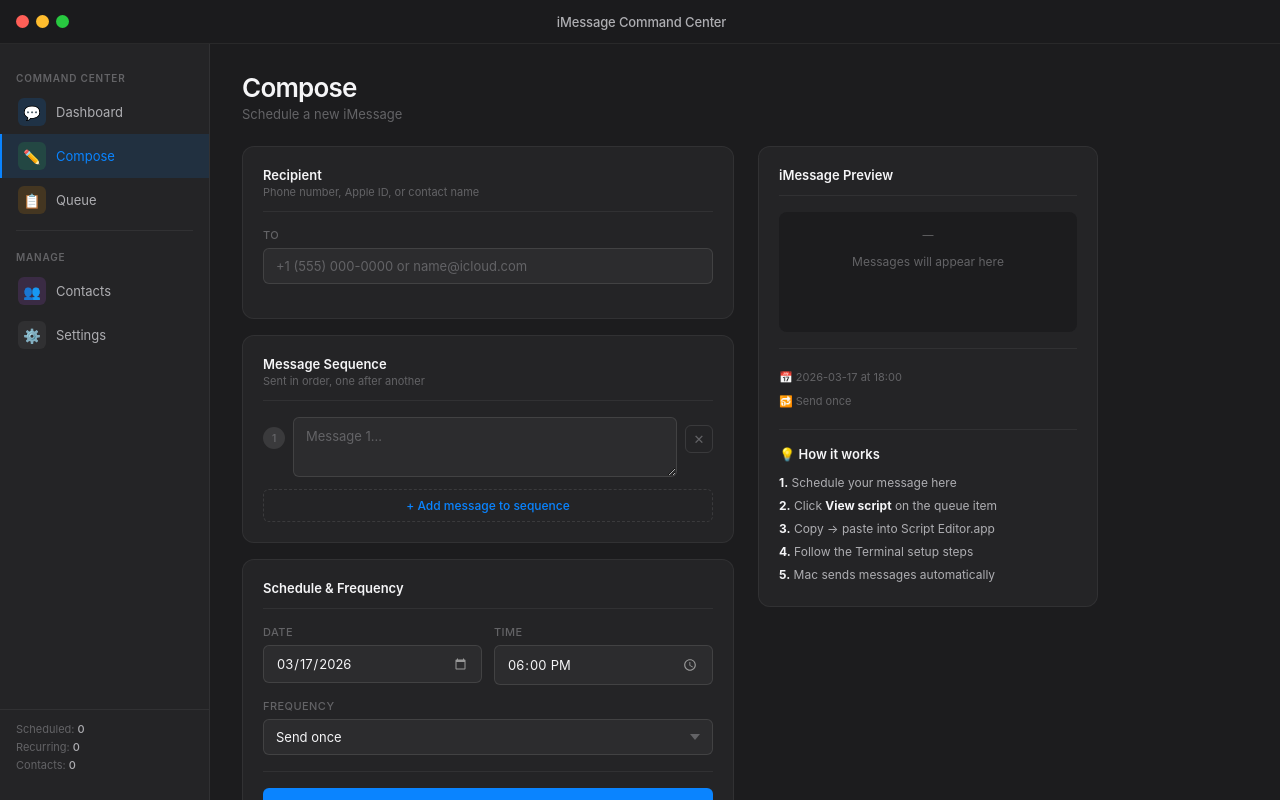
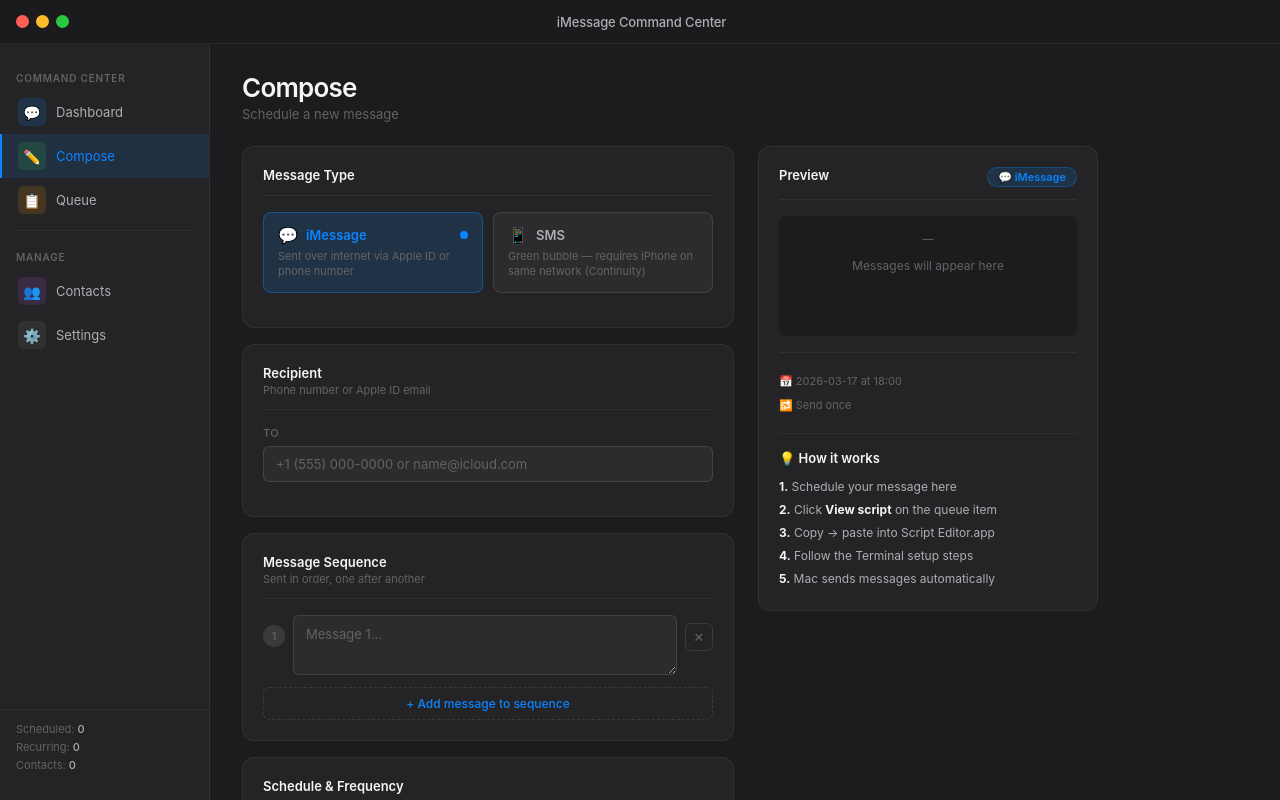
Before and after one commit to mikedeleamon/imsg-command-center, a React (Vite) app: page / in a window 1280 px wide. Both pictures are taken after a click on the button "+ New Message". Built offline with nearby package versions, Linux system fonts and the light colour scheme.

Commit message:
added functionality to send iMessage or SMS/RCS

```diff
--- a/src/components/shared/QueueItem.jsx
+++ b/src/components/shared/QueueItem.jsx
@@ -79,6 +79,15 @@
               <span style={{ fontSize: 14, fontWeight: 600, color: 'var(--text)' }}>
                 {item.recipient}
               </span>
+              {/* Channel badge */}
+              <span style={{
+                fontSize: 10, fontWeight: 600, padding: '2px 8px', borderRadius: 20,
+                background: item.msgType === 'sms' ? 'rgba(48,209,88,0.15)' : 'rgba(10,132,255,0.12)',
+                color:      item.msgType === 'sms' ? 'var(--green)'          : 'var(--accent)',
+                border:     `1px solid ${item.msgType === 'sms' ? 'rgba(48,209,88,0.3)' : 'rgba(10,132,255,0.25)'}`,
+              }}>
+                {item.msgType === 'sms' ? '📱 SMS' : '💬 iMessage'}
+              </span>
               {/* Frequency chip */}
               <span className={freqChipCls}>{item.flabel}</span>
               {/* Live status chip */}
--- a/src/utils/helpers.js
+++ b/src/utils/helpers.js
@@ -45,6 +45,33 @@
   return ''
 }
 
+export const PLATFORMS = {
+  imessage: {
+    id:        'imessage',
+    label:     'iMessage',
+    icon:      '💬',
+    color:     '#0a84ff',
+    bgColor:   'rgba(10,132,255,0.15)',
+    hint:      'Requires Apple ID / iMessage account',
+  },
+  sms: {
+    id:        'sms',
+    label:     'SMS',
+    icon:      '📱',
+    color:     '#30d158',
+    bgColor:   'rgba(48,209,88,0.15)',
+    hint:      'Requires iPhone paired via Continuity (same Apple ID, same Wi-Fi)',
+  },
+  whatsapp: {
+    id:        'whatsapp',
+    label:     'WhatsApp',
+    icon:      '🟢',
+    color:     '#25d366',
+    bgColor:   'rgba(37,211,102,0.15)',
+    hint:      'Requires WhatsApp Desktop installed. Phone number must include country code (e.g. +1 555…)',
+  },
+}
+
 export const AVATAR_COLORS = [
   '#0a84ff', '#30d158', '#ff9f0a',
   '#bf5af2', '#ff453a', '#32d2ff',
--- a/src/utils/scriptGen.js
+++ b/src/utils/scriptGen.js
@@ -1,16 +1,21 @@
 import { cronExpr } from './helpers'
 
 export function generateScript(item, settings = {}) {
-  const sp = (settings.scriptPath ?? '~/imsg_scripts/').replace(/\/$/, '')
-  const scriptPath = `${sp}/imsg_${item.id}.scpt`
-  const rec = String(item.recipient ?? '').replace(/\\/g, '\\\\').replace(/"/g, '\\"')
+  const sp          = (settings.scriptPath ?? '~/imsg_scripts/').replace(/\/$/, '')
+  const scriptPath  = `${sp}/imsg_${item.id}.scpt`
+  const isSMS       = item.msgType === 'sms'
+  const serviceType = isSMS ? 'SMS' : 'iMessage'
+  const channelName = isSMS ? 'SMS (via iPhone Continuity)' : 'iMessage'
+  const rec         = String(item.recipient ?? '').replace(/\\/g, '\\\\').replace(/"/g, '\\"')
 
   const sends = (item.messages ?? [])
     .map(m => `  send "${String(m).replace(/\\/g, '\\\\').replace(/"/g, '\\"')}" to targetBuddy`)
     .join('\n')
 
   const deliveryNote = settings.showDeliveryNote !== false
-    ? `-- NOTE: Messages.app must be open & signed into iMessage.\n`
+    ? isSMS
+      ? `-- NOTE: Messages.app must be open. Your iPhone must be on the same\n-- network as your Mac with Continuity enabled for SMS to work.\n`
+      : `-- NOTE: Messages.app must be open & signed into iMessage.\n`
     : ''
 
   const sleepNote = settings.showSleepNote !== false
@@ -20,6 +25,7 @@
   const applescript = [
     `-- ━━━━━━━━━━━━━━━━━━━━━━━━━━━━━━━━━━━`,
     `-- iMessage Command Center — AppleScript`,
+    `-- Channel   : ${channelName}`,
     `-- Recipient : ${item.recipient}`,
     `-- Scheduled : ${item.date} at ${item.time}`,
     `-- Frequency : ${item.flabel}`,
@@ -27,7 +33,7 @@
     `-- ━━━━━━━━━━━━━━━━━━━━━━━━━━━━━━━━━━━`,
     deliveryNote,
     `tell application "Messages"`,
-    `  set targetService to 1st service whose service type = iMessage`,
+    `  set targetService to 1st service whose service type = ${serviceType}`,
     `  set targetBuddy to buddy "${rec}" of targetService`,
     sends,
     `end tell`,
--- a/src/views/Compose.jsx
+++ b/src/views/Compose.jsx
@@ -11,9 +11,72 @@
   }
 }
 
+// ── Message type toggle ──────────────────────────────────────────────────────
+function MsgTypeToggle({ value, onChange }) {
+  const opts = [
+    {
+      id:    'imessage',
+      label: 'iMessage',
+      icon:  '💬',
+      desc:  'Sent over internet via Apple ID or phone number',
+      color: '#0a84ff',
+      bg:    'rgba(10,132,255,0.15)',
+      border:'rgba(10,132,255,0.4)',
+    },
+    {
+      id:    'sms',
+      label: 'SMS',
+      icon:  '📱',
+      desc:  'Green bubble — requires iPhone on same network (Continuity)',
+      color: '#30d158',
+      bg:    'rgba(48,209,88,0.15)',
+      border:'rgba(48,209,88,0.4)',
+    },
+  ]
+
+  return (
+    <div style={{ display: 'flex', gap: 10, marginBottom: 14 }}>
+      {opts.map(o => {
+        const active = value === o.id
+        return (
+          <div
+            key={o.id}
+            onClick={() => onChange(o.id)}
+            style={{
+              flex: 1, padding: '12px 14px', borderRadius: 'var(--radius-sm)',
+              border: `1.5px solid ${active ? o.border : 'var(--border)'}`,
+              background: active ? o.bg : 'var(--bg1)',
+              cursor: 'pointer', transition: 'all .15s',
+            }}
+          >
+            <div style={{ display: 'flex', alignItems: 'center', gap: 8, marginBottom: 4 }}>
+              <span style={{ fontSize: 16 }}>{o.icon}</span>
+              <span style={{
+                fontSize: 13, fontWeight: 600,
+                color: active ? o.color : 'var(--text2)',
+              }}>
+                {o.label}
+              </span>
+              {active && (
+                <span style={{
+                  marginLeft: 'auto', width: 8, height: 8, borderRadius: '50%',
+                  background: o.color, flexShrink: 0,
+                }} />
+              )}
+            </div>
+            <div style={{ fontSize: 11, color: 'var(--text3)', lineHeight: 1.4 }}>
+              {o.desc}
+            </div>
+          </div>
+        )
+      })}
+    </div>
+  )
+}
+
 // ── Message sequence input ───────────────────────────────────────────────────
 function MsgSequence({ messages, onChange }) {
-  const add = () => onChange([...messages, ''])
+  const add    = () => onChange([...messages, ''])
   const remove = (i) => { if (messages.length <= 1) return; onChange(messages.filter((_, j) => j !== i)) }
   const update = (i, val) => onChange(messages.map((m, j) => j === i ? val : m))
 
@@ -61,25 +124,49 @@
   )
 }
 
-// ── iMessage bubble preview ──────────────────────────────────────────────────
-function Preview({ recipient, messages, date, time, freq, cNum, cUnit }) {
-  const label = freqLabel(freq, cNum, cUnit)
+// ── Bubble preview ───────────────────────────────────────────────────────────
+function Preview({ recipient, messages, date, time, freq, cNum, cUnit, msgType }) {
+  const label     = freqLabel(freq, cNum, cUnit)
   const validMsgs = messages.filter(Boolean)
+  const isSMS     = msgType === 'sms'
+
+  // iMessage = blue, SMS = green
+  const bubbleColor   = isSMS ? '#1a8a3c' : 'var(--accent)'
+  const channelLabel  = isSMS ? '📱 SMS' : '💬 iMessage'
+  const channelColor  = isSMS ? 'var(--green)' : 'var(--accent)'
+
   return (
     <div className="card" style={{ position:'sticky', top:0 }}>
-      <div className="card-header"><div className="card-title">iMessage Preview</div></div>
+      <div className="card-header">
+        <div className="card-title">Preview</div>
+        <span style={{
+          marginLeft:'auto', fontSize:11, fontWeight:600,
+          padding:'2px 10px', borderRadius:20,
+          background: isSMS ? 'rgba(48,209,88,0.15)' : 'rgba(10,132,255,0.15)',
+          color: channelColor,
+          border: `1px solid ${isSMS ? 'rgba(48,209,88,0.3)' : 'rgba(10,132,255,0.3)'}`,
+        }}>
+          {channelLabel}
+        </span>
+      </div>
 
-      <div style={{ background:'var(--bg0)', borderRadius:'var(--radius-sm)', padding:16, minHeight:120 }}>
+      {/* iOS-style chat window */}
+      <div style={{
+        background:'var(--bg0)', borderRadius:'var(--radius-sm)',
+        padding:16, minHeight:120,
+      }}>
         <div style={{ fontSize:11, color:'var(--text3)', textAlign:'center', marginBottom:12 }}>
           {recipient || '—'}
         </div>
         {validMsgs.length === 0 ? (
-          <div style={{ fontSize:12, color:'var(--text3)', textAlign:'center' }}>Messages will appear here</div>
+          <div style={{ fontSize:12, color:'var(--text3)', textAlign:'center' }}>
+            Messages will appear here
+          </div>
         ) : (
           validMsgs.map((m, i) => (
             <div key={i} style={{ display:'flex', justifyContent:'flex-end', marginBottom:6 }}>
               <div style={{
-                background:'var(--accent)', color:'#fff',
+                background: bubbleColor, color:'#fff',
                 borderRadius:'14px 14px 4px 14px',
                 padding:'8px 12px', fontSize:12, maxWidth:'80%',
                 wordBreak:'break-word', lineHeight:1.4,
@@ -90,6 +177,17 @@
           ))
         )}
       </div>
+
+      {isSMS && (
+        <div style={{
+          marginTop:12, padding:'8px 10px', borderRadius:'var(--radius-xs)',
+          background:'rgba(255,214,10,0.08)', border:'1px solid rgba(255,214,10,0.2)',
+          fontSize:11, color:'var(--yellow)', lineHeight:1.6,
+        }}>
+          ⚠️ SMS requires your iPhone to be on the same Wi-Fi as your Mac with
+          Continuity enabled (Settings → Phone → Calls on Other Devices / Text Message Forwarding).
+        </div>
+      )}
 
       <div className="separator" />
       <div style={{ fontSize:11, color:'var(--text3)', lineHeight:2.2 }}>
@@ -114,9 +212,10 @@
 
 // ── Main Compose view ────────────────────────────────────────────────────────
 export default function Compose() {
-  const { contacts, addScheduled, navigate, prefill, clearPrefill, toast } = useApp()
+  const { contacts, addScheduled, navigate, prefill, clearPrefill } = useApp()
   const { date: d0, time: t0 } = todayPlus1h()
 
+  const [msgType,   setMsgType]   = useState('imessage')
   const [recipient, setRecipient] = useState('')
   const [messages,  setMessages]  = useState([''])
   const [date,      setDate]      = useState(d0)
@@ -126,10 +225,10 @@
   const [cUnit,     setCUnit]     = useState('days')
   const [error,     setError]     = useState('')
 
-  // Apply prefill from "Message" button on Contacts
   useEffect(() => {
     if (prefill?.recipient) {
       setRecipient(prefill.recipient)
+      if (prefill.msgType) setMsgType(prefill.msgType)
       clearPrefill()
     }
   }, [prefill, clearPrefill])
@@ -140,22 +239,23 @@
   }, [])
 
   const handleSchedule = async () => {
-    if (!recipient.trim())           return showError('Enter a recipient.')
-    if (!messages.filter(Boolean).length) return showError('Write at least one message.')
-    if (!date || !time)              return showError('Set a date and time.')
+    if (!recipient.trim())                    return showError('Enter a recipient.')
+    if (!messages.filter(Boolean).length)     return showError('Write at least one message.')
+    if (!date || !time)                       return showError('Set a date and time.')
 
     const item = {
       recipient: recipient.trim(),
+      msgType,
       messages:  messages.filter(Boolean),
       date, time, freq, cNum, cUnit,
       flabel: freqLabel(freq, cNum, cUnit),
-      paused: false,
-      color:  colorForName(recipient.trim()),
+      paused:    false,
+      color:     colorForName(recipient.trim()),
     }
     await addScheduled(item)
 
-    // Reset
     setRecipient(''); setMessages([''])
+    setMsgType('imessage')
     setFreq('once'); setCNum('2'); setCUnit('days')
     navigate('queue')
   }
@@ -165,19 +265,31 @@
       <div className="flex-between" style={{ marginBottom: 24 }}>
         <div>
           <div style={{ fontSize:26, fontWeight:600, letterSpacing:'-.03em' }}>Compose</div>
-          <div style={{ fontSize:13, color:'var(--text3)', marginTop:3 }}>Schedule a new iMessage</div>
+          <div style={{ fontSize:13, color:'var(--text3)', marginTop:3 }}>Schedule a new message</div>
         </div>
       </div>
 
       <div style={{ display:'grid', gridTemplateColumns:'1fr 340px', gap:24, alignItems:'start' }}>
         {/* ── Left: form ── */}
         <div>
+          {/* Channel selector */}
+          <div className="card">
+            <div className="card-header">
+              <div className="card-title">Message Type</div>
+            </div>
+            <MsgTypeToggle value={msgType} onChange={setMsgType} />
+          </div>
+
           {/* Recipient */}
           <div className="card">
             <div className="card-header">
               <div>
                 <div className="card-title">Recipient</div>
-                <div className="card-subtitle">Phone number, Apple ID, or contact name</div>
+                <div className="card-subtitle">
+                  {msgType === 'sms'
+                    ? 'Phone number required for SMS'
+                    : 'Phone number or Apple ID email'}
+                </div>
               </div>
             </div>
 
@@ -187,7 +299,9 @@
                 type="text"
                 value={recipient}
                 onChange={e => setRecipient(e.target.value)}
-                placeholder="+1 (555) 000-0000 or name@icloud.com"
+                placeholder={msgType === 'sms'
+                  ? '+1 (555) 000-0000'
+                  : '+1 (555) 000-0000 or name@icloud.com'}
               />
             </div>
 
@@ -281,7 +395,7 @@
               style={{ width:'100%', justifyContent:'center', padding:12 }}
               onClick={handleSchedule}
             >
-              Schedule Message
+              Schedule {msgType === 'sms' ? 'Text Message' : 'iMessage'}
             </button>
 
             {error && (
@@ -292,6 +406,7 @@
 
         {/* ── Right: preview ── */}
         <Preview
+          msgType={msgType}
           recipient={recipient}
           messages={messages}
           date={date} time={time}
```
Also changed, not shown: main.js (+6 -4 lines).
